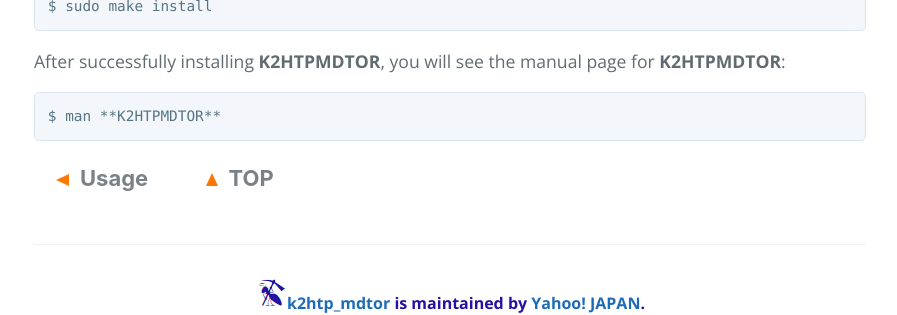
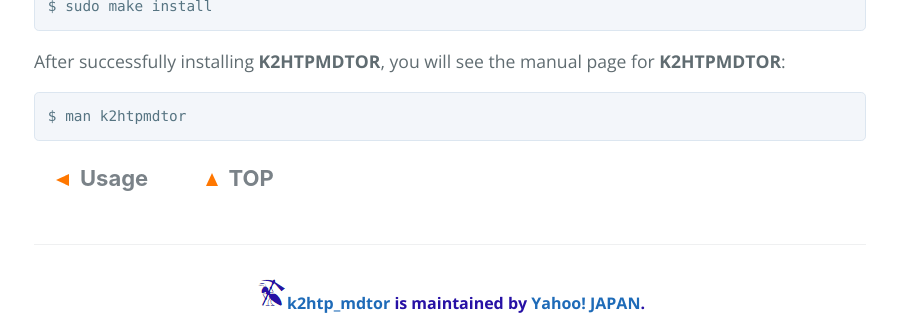
Before and after one commit to yahoojapan/k2htp_mdtor, a Jekyll site: the page built from build.md, in a window 1280 px wide and 900 px high, scrolled down 1851 px. Shown: the part 513-828 px from the top of the window, without its empty margins (190-1087 px from the left). Built offline with Jekyll 4.4.1, drawn with Linux system fonts in a browser that asks for light colours.

Commit message:
Fixes markdown sytax errors

````diff
--- a/build.md
+++ b/build.md
@@ -97,5 +97,5 @@ $ sudo make install
 
 After successfully installing **K2HTPMDTOR**, you will see the manual page for **K2HTPMDTOR**:
 ```bash
-$ man **K2HTPMDTOR**
+$ man k2htpmdtor
 ```
````
